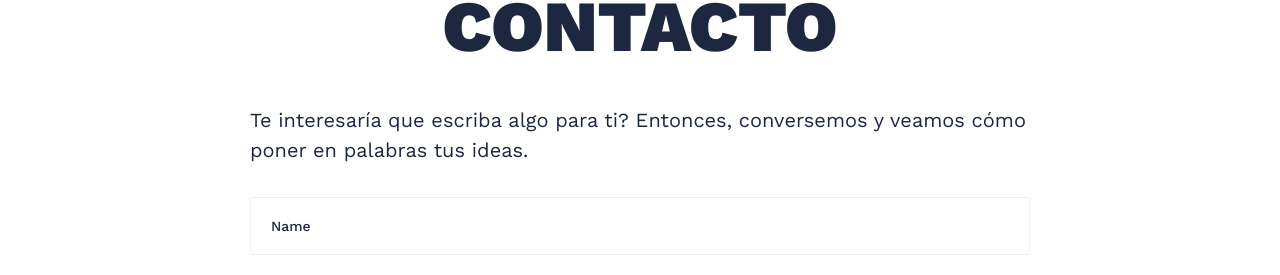
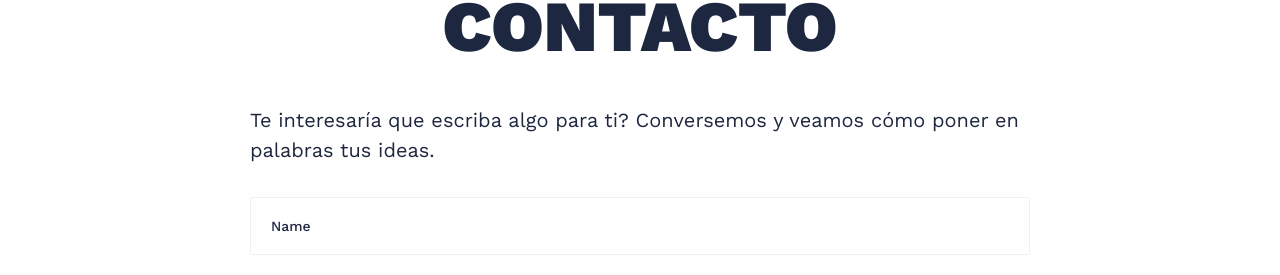
Before and after one commit to Robok3000/lawebdelpiter, a Jekyll site: the page built from _pages/contacto.html, in a window 1280 px wide. Shown: the part 812-1087 px from the top of the page. Built offline with Jekyll 4.4.1, drawn with Linux system fonts in a browser that asks for light colours; nearby versions of some CDN libraries.

Commit message:
Update _config.yml

```diff
--- a/_config.yml
+++ b/_config.yml
@@ -25,7 +25,7 @@ social:
 # Hero Settings
 hero:
   hero__title: Hola, Soy Pedro! Redactor Creativo Digital
-  hero__description: Me especializo en contenido para plataformas digitales. Aplico SEO a todo lo que escribo y me gusta usar emojis 🎩. Revisa algunos ejemplos de arículos que he escrito aquí 👇👇👇
+  hero__description: Me especializo en contenido para plataformas digitales. Aplico SEO a todo lo que escribo y me gusta usar emojis 🎩. Revisa algunos ejemplos de artículos que he escrito aquí 👇👇👇
   hero__image: 'https://robok3000.github.io/lawebdelpiter/images/01.webp'
 
 
@@ -42,7 +42,7 @@ mailchimp__button__text: Join # Add your button text
 # Contact Settings
 contact:
   email: torrealba.pedro@gmail.com # Add your email for contact form
-  description: Te interesaría que escriba algo para ti? Entonces, conversemos y veamos cómo poner en palabras tus ideas. # Add a description of your form
+  description: Te interesaría que escriba algo para ti? Conversemos y veamos cómo poner en palabras tus ideas. # Add a description of your form
 
 # NOTE
 # Joseph comes with a built-in contact form, that you can use with Formspree service to handle up to 50 submissions per month for free. You could also easily switch to another contact form service if you want.
```
